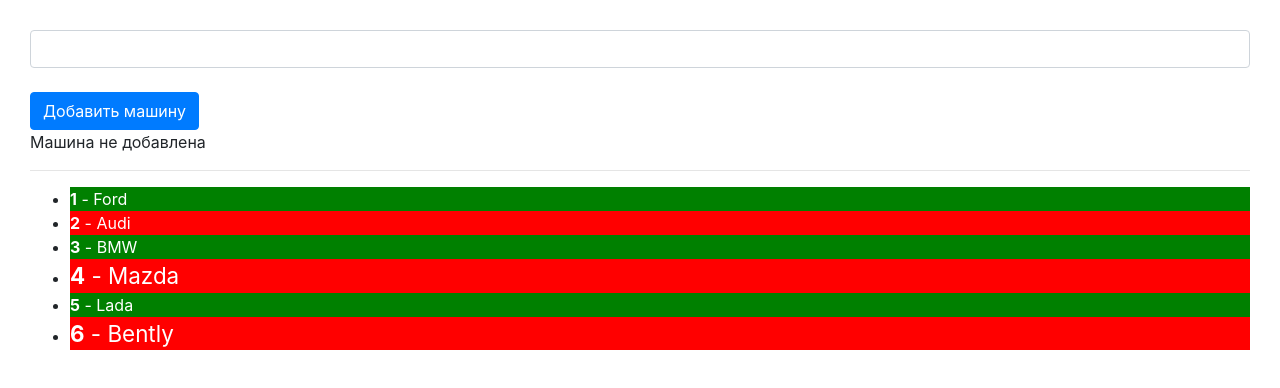
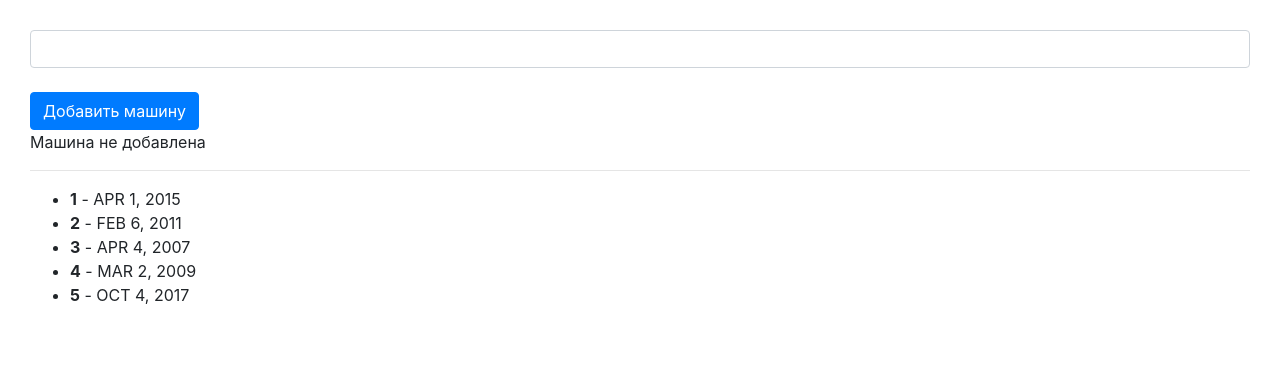
Before and after one commit to kravtsovRoman/angularJS, an Angular app in the folder angular-theory/: page / in a window 1280 px wide. Shown: the top 388 px of the page. Built offline with nearby package versions, Linux system fonts and the light colour scheme.

Commit message:
pipe -  date | uppercase

```diff
--- a/angular-theory/src/app/cars/cars.component.html
+++ b/angular-theory/src/app/cars/cars.component.html
@@ -12,11 +12,9 @@
 <!--<app-car *ngFor="let car of cars"></app-car>-->
 
 <ul>
-  <li *ngFor="let car of cars; let i = index">
-    <div [ngStyle]="{'background-color': (i+1) % 2 === 0 ? 'red' : 'green', 'color': 'white'}"
-         [ngClass]="{'big-text': setBigCarText(car)}"
-    >
-      <b>{{i+1}}</b> - {{car}}
+  <li *ngFor="let date of dates; let i = index">
+    <div>
+      <b>{{i+1}}</b> - {{date | date | uppercase}}
     </div>
   </li>
 </ul>
--- a/angular-theory/src/app/cars/cars.component.ts
+++ b/angular-theory/src/app/cars/cars.component.ts
@@ -10,6 +10,13 @@
   carName = '';
   addCarStatus = false;
   cars = ['Ford', 'Audi', 'BMW', 'Mazda', 'Lada', 'Bently'];
+  dates = [
+    new Date(2015, 3, 1).toDateString(),
+    new Date(2011, 1, 6).toDateString(),
+    new Date(2007, 3, 4).toDateString(),
+    new Date(2009, 2, 2).toDateString(),
+    new Date(2017, 9, 4).toDateString()
+  ];
 
   constructor() {}
 
@@ -19,8 +26,4 @@
     this.carName = '';
   }
 
-  setBigCarText(car: string){
-    return car.length > 4 ? true : false;
-  }
-
 }
```
